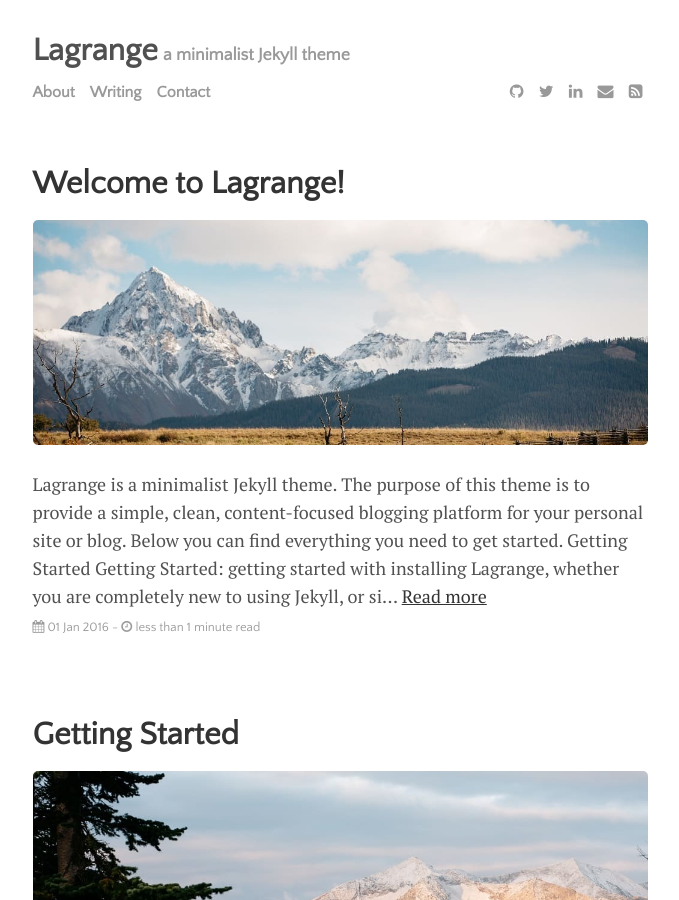
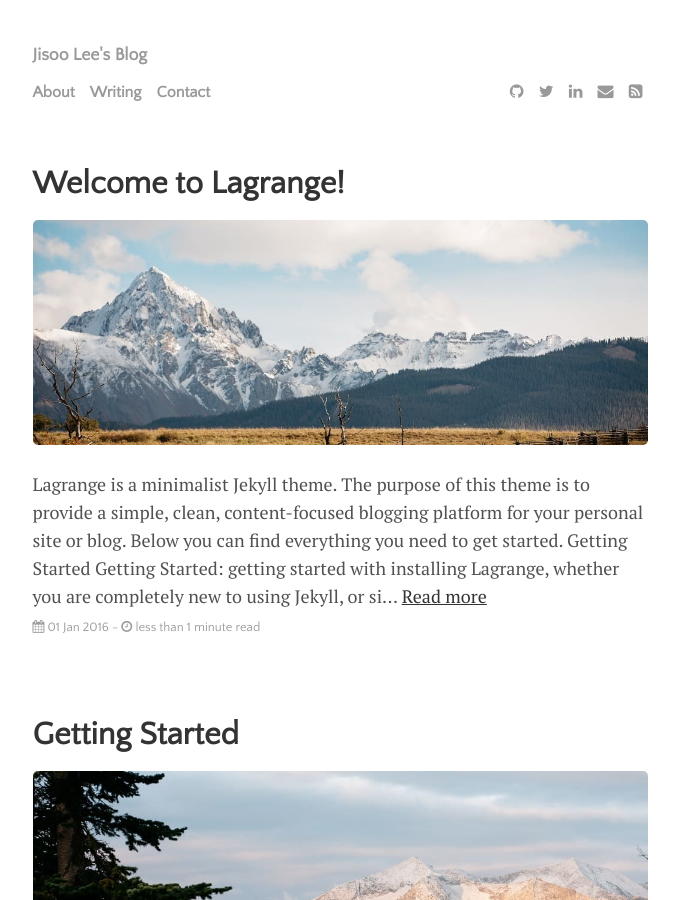
Before and after one commit to ljis1357/ljis1357.github.io, a Jekyll site: the page built from index.html, in a window 1280 px wide and 900 px high. Shown: the whole window, without its empty margins (300-979 px from the left). Built offline with Jekyll 4.4.1, drawn with Linux system fonts in a browser that asks for light colours; the list of posts is cut into pages by our own code; some of the changed text lies outside the part shown.

Commit message:
Title Change

```diff
--- a/_config.yml
+++ b/_config.yml
@@ -20,8 +20,8 @@ permalink:           none
 plugins:             [jekyll-paginate, jekyll-sitemap, jekyll-feed, jekyll-seo-tag]
 
 # Customise atom feed settings (this is where Jekyll-Feed gets configuration information)
-title:		           'Lagrange'
-description:	       'a minimalist Jekyll theme'
+title:		           ''
+description:	       'Jisoo Lee''s Blog'
 author:              'Paul Le'
 
 # RSS 2.0 can be used instead of Atom by uncommenting following two lines
```
